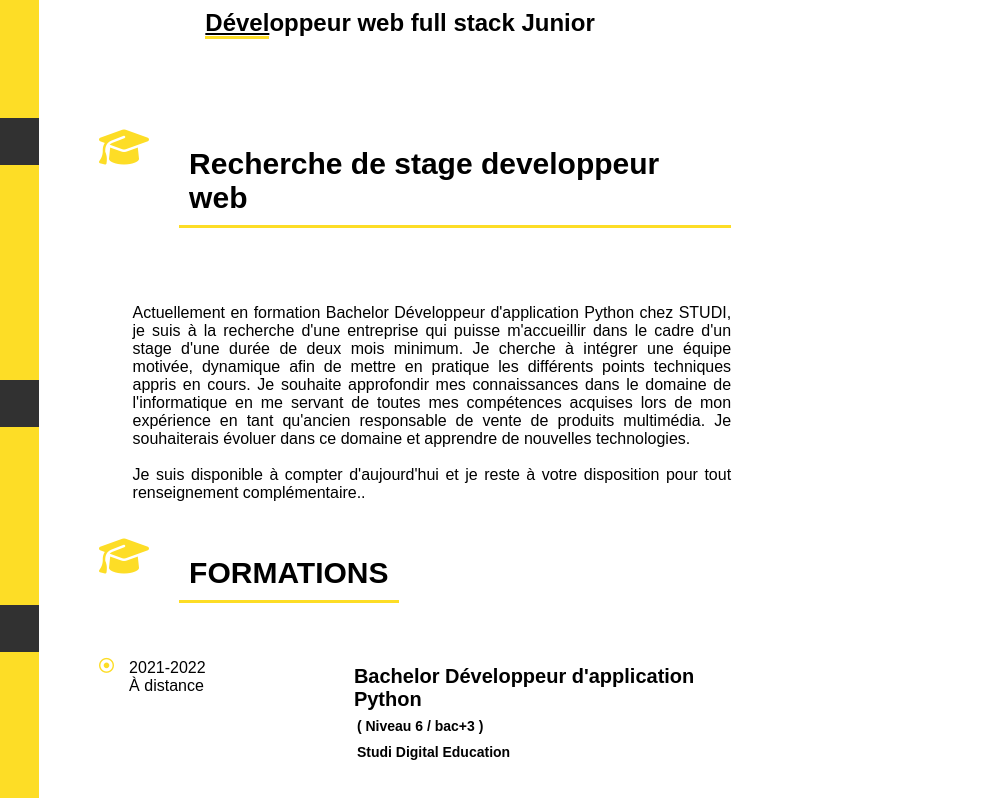
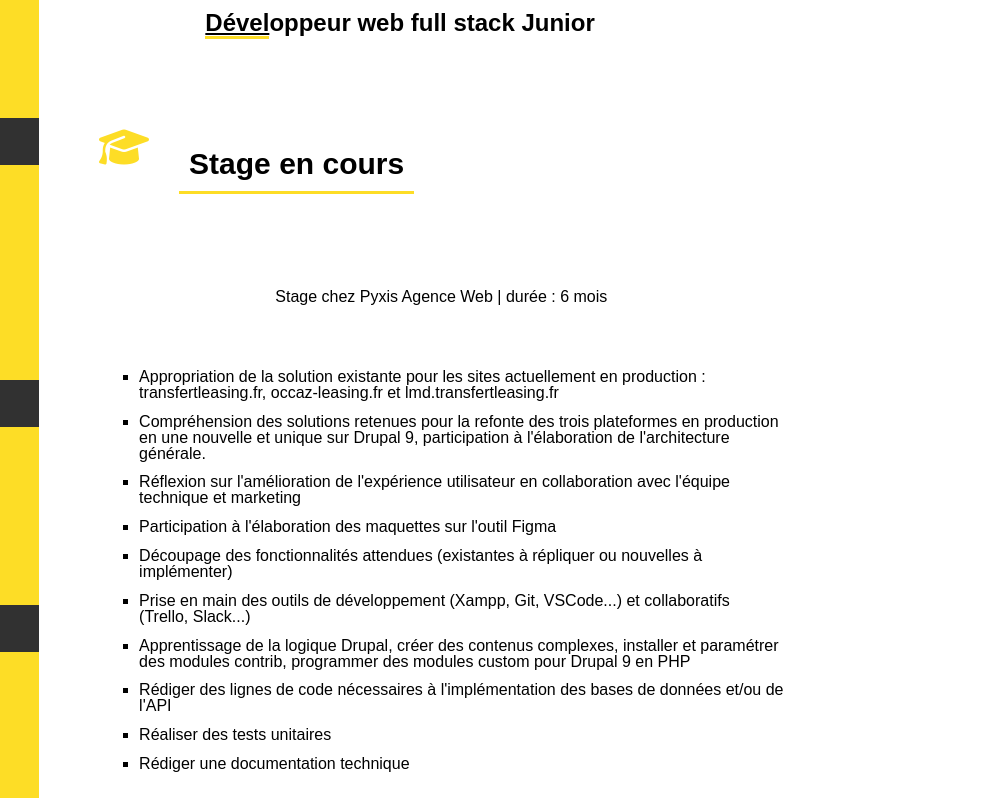
Before and after one commit to gael-dev/CV, a plain HTML site: page index.html in a window 1280 px wide. Shown: the part 180-978 px from the top of the page, 386-1380 px from the left, 994 px wide, since content can reach past the window. Drawn offline with Linux system fonts and the light colour scheme.

Commit message:
V5.3
Actualisation Stage

```diff
--- a/index.html
+++ b/index.html
@@ -7,6 +7,7 @@
     <script src="https://kit.fontawesome.com/ef31fa151a.js" crossorigin="anonymous"></script>
     <link rel="stylesheet" href="./public/css/styles.css">
     <title>Site web de mon cv</title>
+
 </head>
 
 <body>
@@ -79,7 +80,8 @@
                     <h3> COMPÉTENCES</h3>
                 </div>
                 <div class="Compétences">
-                    <p>OUTILS DE DÉVELOPPEMENT : VISUAL STUDIO CODE , MYSQL, GITHUB ( VERSIONING ), GITBASH, TERMINAL DE COMMANDE</p>
+                    <p>OUTILS DE DÉVELOPPEMENT : VISUAL STUDIO CODE , MYSQL, GITHUB ( VERSIONING ), GITBASH, TERMINAL DE
+                        COMMANDE</p>
                     <div class="icones">
                         <i class="ico1 fas fa-code"></i>
                         <i class="ico1 fas fa-database"></i>
@@ -155,7 +157,7 @@
             <section>
                 <div class="row">
                     <i class="ico2 fas fa-graduation-cap"></i>
-                    <h4>Recherche de stage developpeur web</h4>
+                    <h4>Stage en cours </h4>
                 </div>
                 <article class="paragraphe">
                     <div class="date2">
@@ -163,18 +165,20 @@
 
                     </div>
                     <div class="textstage ">
-                        <p style="text-align: justify;">Actuellement en formation Bachelor Développeur d'application
-                            Python chez
-                            STUDI, je suis à la recherche d'une entreprise qui puisse m'accueillir dans le cadre d'un
-                            stage d'une durée de deux mois minimum. Je cherche à intégrer une
-                            équipe motivée, dynamique afin de mettre en pratique
-                            les différents points techniques appris en cours. Je souhaite approfondir mes connaissances dans le domaine
-                            de l'informatique en me servant
-                            de toutes mes compétences acquises lors de mon expérience en tant qu'ancien responsable de
-                            vente de produits multimédia.
-                            Je souhaiterais évoluer dans ce domaine et apprendre de nouvelles technologies.<br><br>Je
-                            suis disponible à compter d'aujourd'hui et je reste à votre disposition pour tout
-                            renseignement complémentaire.. </p><br>
+                        <p style="text-align: center;">
+                            <br>Stage chez Pyxis Agence Web | durée : 6 mois</p><br>
+                        <ul>
+                            <li>Appropriation de la solution existante pour les sites actuellement en production :<br>transfertleasing.fr, occaz-leasing.fr et lmd.transfertleasing.fr</li>
+                            <li>Compréhension des solutions retenues pour la refonte des trois plateformes en production<br>en une nouvelle et unique sur Drupal 9, participation à l'élaboration de l'architecture<br>générale.</li>
+                            <li>Réflexion sur l'amélioration de l'expérience utilisateur en collaboration avec l'équipe<br>technique et marketing</li>
+                            <li>Participation à l'élaboration des maquettes sur l'outil Figma</li>
+                            <li>Découpage des fonctionnalités attendues (existantes à répliquer ou nouvelles à<br>implémenter)</li>
+                            <li>Prise en main des outils de développement (Xampp, Git, VSCode...) et collaboratifs<br>(Trello, Slack...)</li>
+                            <li>Apprentissage de la logique Drupal, créer des contenus complexes, installer et paramétrer<br>des modules contrib, programmer des modules custom pour Drupal 9 en PHP</li>
+                            <li>Rédiger des lignes de code nécessaires à l'implémentation des bases de données et/ou de<br>l'API</li>
+                            <li>Réaliser des tests unitaires</li>
+                            <li>Rédiger une documentation technique</li>
+                        </ul>
                     </div>
                 </article>
 
@@ -194,7 +198,8 @@
                         <h6>( Niveau 6 / bac+3 )</h6>
                         <h6>Studi Digital Education</h6>
                         <ul>
-                            <li>Concevoir et développer des applications en Python / Maîtriser le scripting en Python</li>
+                            <li>Concevoir et développer des applications en Python / Maîtriser le scripting en Python
+                            </li>
                             <li>Développer une application mobile avec React Native</li>
                             <li>Créer un site web avec le CMS Wordpress</li>
                             <li>Développer une application web avec React.js </li>
@@ -336,4 +341,5 @@
     </div>
 </body>
 
+
 </html>
--- a/public/css/styles.css
+++ b/public/css/styles.css
@@ -154,6 +154,12 @@ main {
 ul {
    white-space: pre-wrap;
    list-style: square;
+   width: max-content;
+   line-height: 40%;
+}
+
+li {
+   line-height: 100%;
 }
 
 img {
```
Lines whose indentation alone changed are shown as unchanged.
